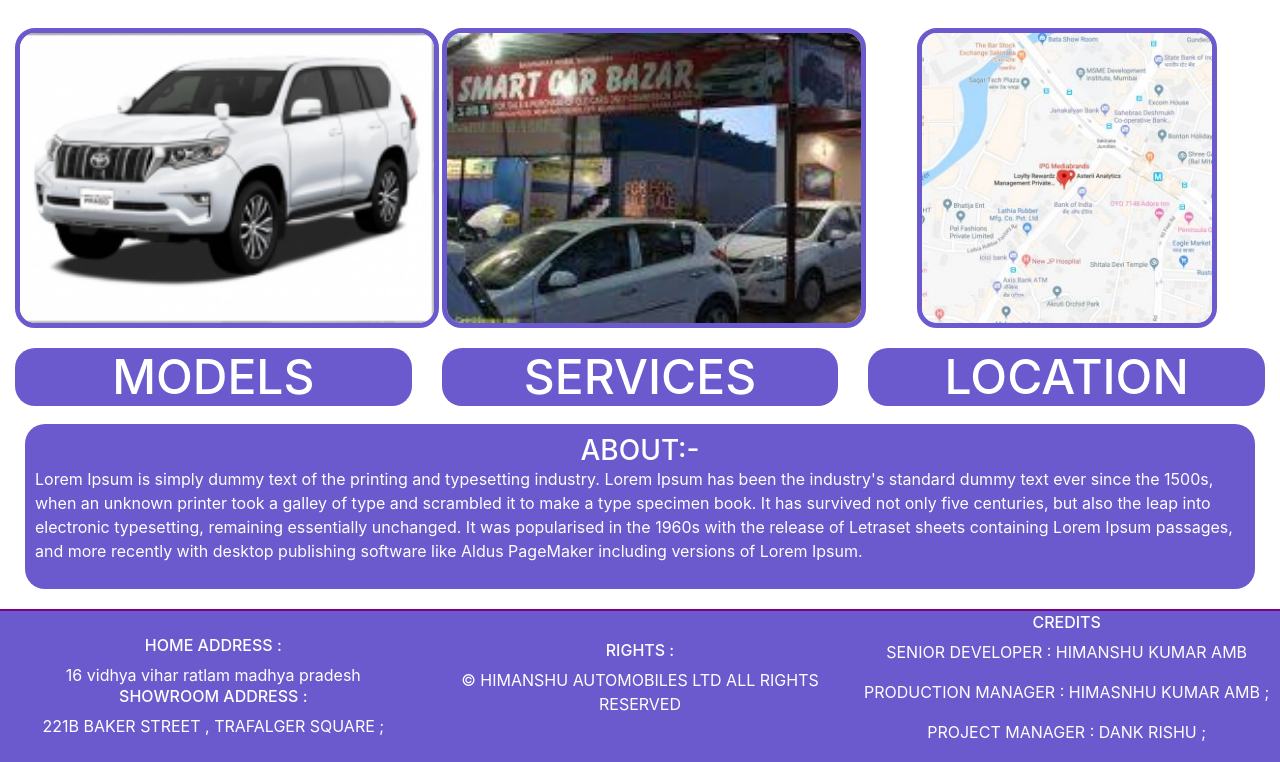
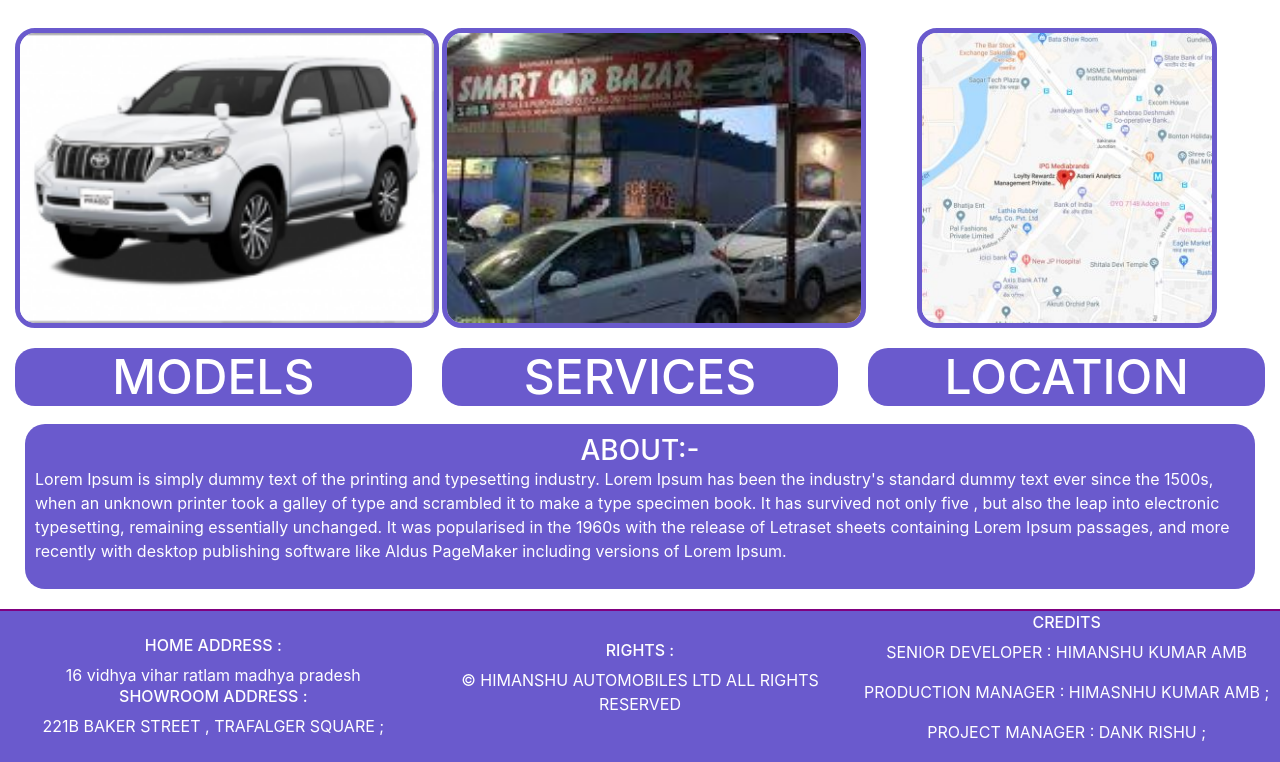
Before and after one commit to himanshu17-2000/himanshu, a plain HTML site: page practice.html in a window 1280 px wide. Shown: the part 901-1663 px from the top of the page. Drawn offline with nearby package versions, Linux system fonts and the light colour scheme.

Commit message:
Update practice.html

```diff
--- a/practice.html
+++ b/practice.html
@@ -95,7 +95,7 @@
       <p>
         Lorem Ipsum is simply dummy text of the printing and typesetting industry. Lorem Ipsum has been the industry's
         standard dummy text ever since the 1500s, when an unknown printer took a galley of type and scrambled it to make
-        a type specimen book. It has survived not only five centuries, but also the leap into electronic typesetting,
+        a type specimen book. It has survived not only five , but also the leap into electronic typesetting,
         remaining essentially unchanged. It was popularised in the 1960s with the release of Letraset sheets containing
         Lorem Ipsum passages, and more recently with desktop publishing software like Aldus PageMaker including versions
         of Lorem Ipsum.
```
